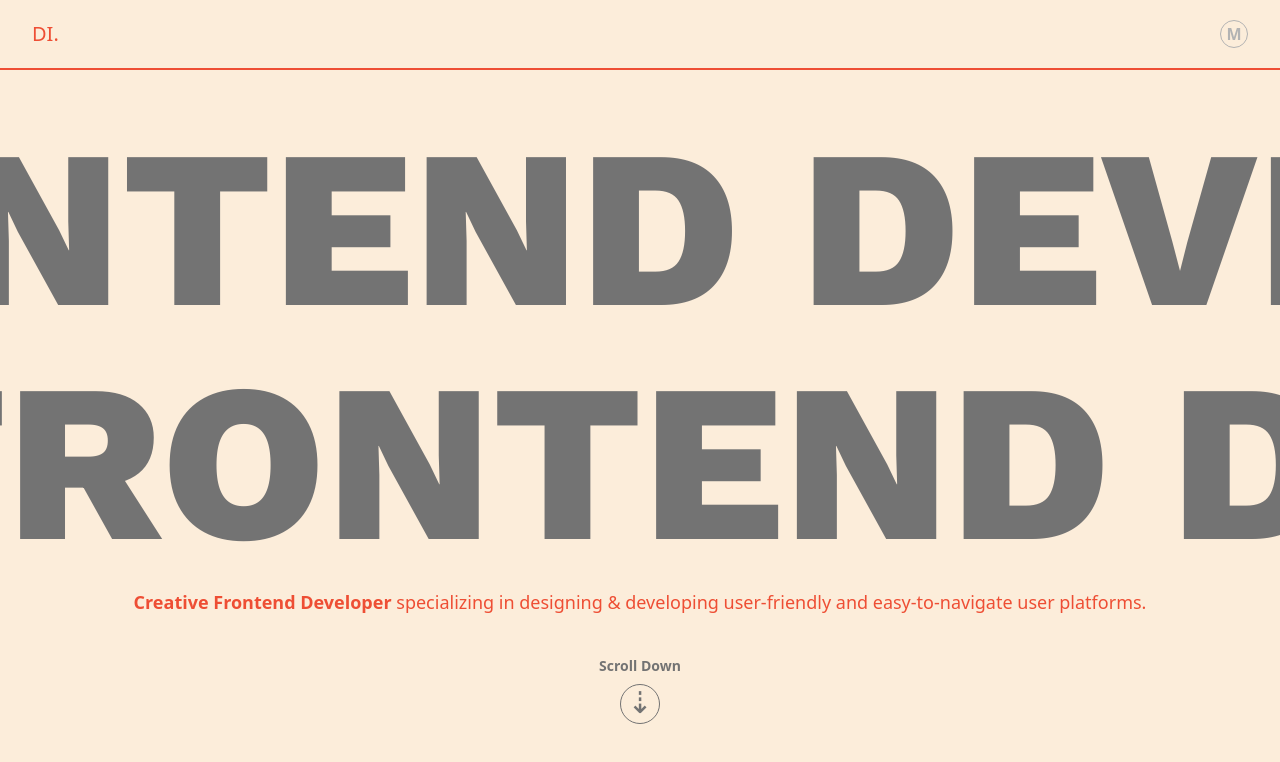
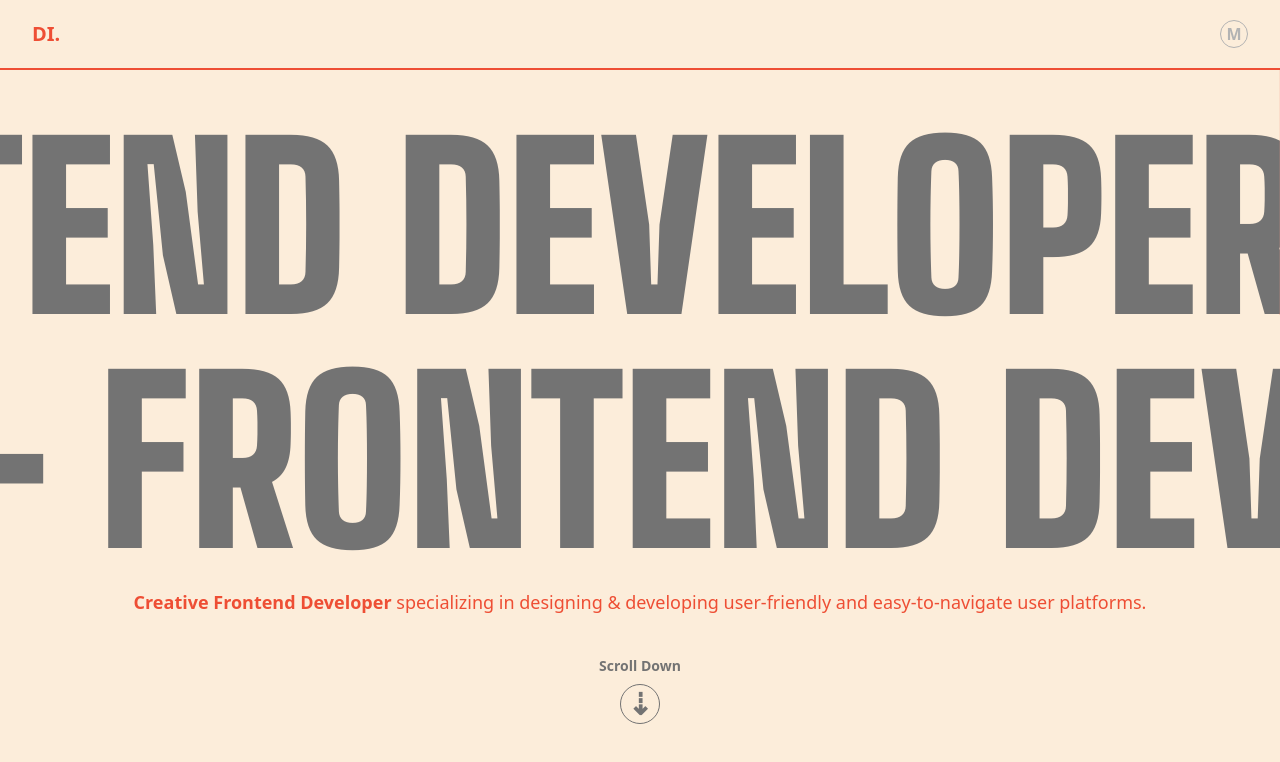
Before and after one commit to vibe-coder/david-irinyemi-portfolio-main, a Next.js app in the folder david-irinyemi-portfolio/david-irinyemi-portfolio/: page / in a window 1280 px wide. Shown: the top 762 px of the page. Built offline with nearby package versions, Linux system fonts and the light colour scheme.

Commit message:
Imported addtional fonts

```diff
--- a/david-irinyemi-portfolio/david-irinyemi-portfolio/src/app/layout.js
+++ b/david-irinyemi-portfolio/david-irinyemi-portfolio/src/app/layout.js
@@ -1,12 +1,18 @@
-import { Inter, Work_Sans } from 'next/font/google'
+import { Inter, Work_Sans, Silkscreen, Staatliches, Big_Shoulders_Display } from 'next/font/google'
 
 import './globals.css'
 
 const inter = Inter({ subsets: ['latin'] })
 
-const worksans = Work_Sans({
+const staatliches = Staatliches({
   subsets: ['latin'],
+  weight: '400'
   // display: 'swap'
+})
+
+const big_shoulders_display = Big_Shoulders_Display({
+  subsets: ['latin'],
+  weight:'900'
 })
 
 export const metadata = {
@@ -17,7 +23,7 @@ export const metadata = {
 export default function RootLayout({ children }) {
   return (
     <html lang="en">
-      <body className={worksans.className}>{children}</body>
+      <body className={big_shoulders_display.className}>{children}</body>
     </html>
   )
 }
```
